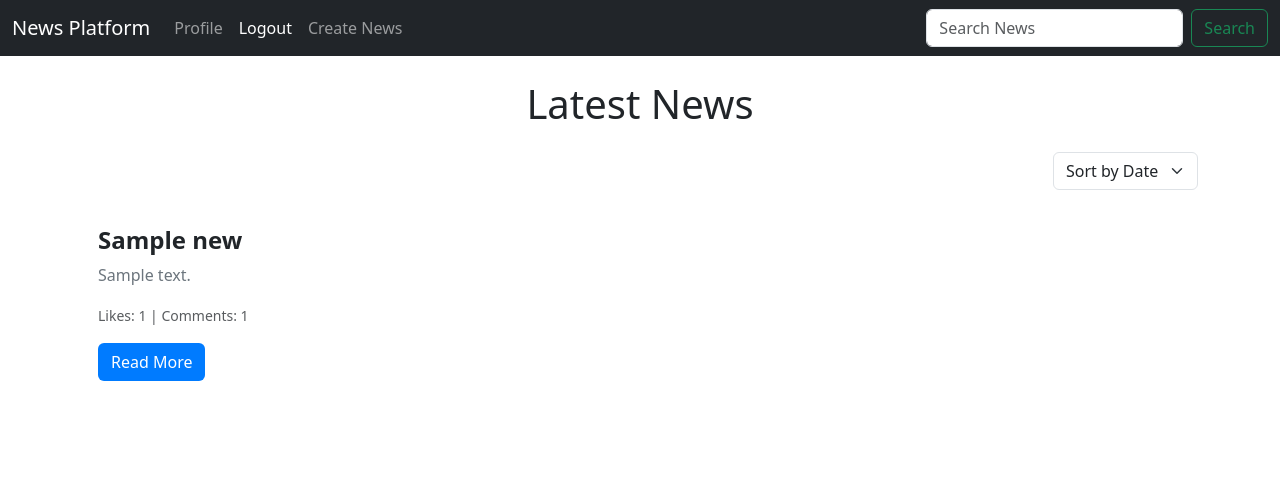
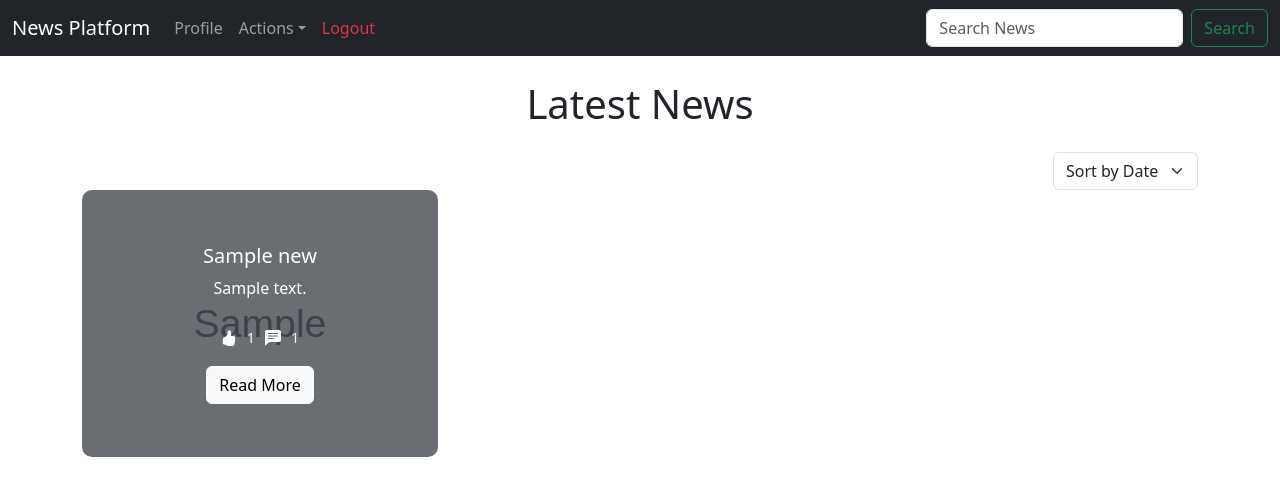
Before and after one commit to parsapardak/NewPlatform, a Django app: page /news/ in a window 1280 px wide. Shown: the top 496 px of the page. Run offline with Django 5.2, Linux system fonts and the light colour scheme; a user stored in the database is signed in; tables that the repository leaves empty hold one stand-in row (values such as "Sample post"); grey boxes marked "Sample" are stand-in pictures.

Commit message:
complete

```diff
--- a/news/models.py
+++ b/news/models.py
@@ -9,6 +9,7 @@ class News(models.Model):
     published_date = models.DateTimeField(auto_now_add=True)
     author = models.ForeignKey(CustomUser, on_delete=models.CASCADE)
     likes_count = models.PositiveIntegerField(default=0)
+    image = models.ImageField(upload_to='news_images/', blank=True, null=True)
 
     class Meta:
         ordering = ['-published_date']  # مرتب‌سازی پیش‌فرض نزولی بر اساس تاریخ انتشار
--- a/news/views.py
+++ b/news/views.py
@@ -76,6 +76,7 @@ def create_news(request):
         title = request.POST.get('title')
         summary = request.POST.get('summary')
         content = request.POST.get('content')
+        image = request.FILES.get('image')
 
         if not title or not content:
             return render(request, 'news/create_news.html', {'error': 'All fields are required'})
@@ -85,7 +86,8 @@ def create_news(request):
                 title=title,
                 summary=summary,
                 content=content,
-                author=request.user
+                author=request.user,
+                image=image,
             )
             return redirect('news_list')
         except Exception as e:
--- a/news_platform/settings.py
+++ b/news_platform/settings.py
@@ -144,3 +144,5 @@ AUTH_USER_MODEL = 'accounts.CustomUser'
 
 LOGIN_URL = '/accounts/login/'
 LOGOUT_REDIRECT_URL = '/'
+MEDIA_URL = '/media/'
+MEDIA_ROOT = BASE_DIR / 'media'
--- a/news_platform/urls.py
+++ b/news_platform/urls.py
@@ -27,3 +27,8 @@ urlpatterns = [
     path('likes/', include('likes.urls')),
     path('admin/', admin.site.urls),
 ]
+
+from django.conf import settings
+from django.conf.urls.static import static
+
+urlpatterns += static(settings.MEDIA_URL, document_root=settings.MEDIA_ROOT)
--- a/templates/news/news_list.html
+++ b/templates/news/news_list.html
@@ -5,30 +5,65 @@
     <meta name="viewport" content="width=device-width, initial-scale=1.0">
     <title>News Platform</title>
     <link href="https://cdn.jsdelivr.net/npm/bootstrap@5.3.0/dist/css/bootstrap.min.css" rel="stylesheet">
+    <link href="https://cdn.jsdelivr.net/npm/bootstrap-icons/font/bootstrap-icons.css" rel="stylesheet">
     <style>
-        /* استایل کارت‌ها */
+        /* Navbar styles */
+        .navbar .btn-link {
+            color: #dc3545; /* Red for logout */
+        }
+
+        /* Card styles */
         .news-card {
+            position: relative;
+            overflow: hidden;
+            border: none;
+            border-radius: 10px;
+            color: white;
+            text-align: center;
             transition: transform 0.3s ease, box-shadow 0.3s ease;
-            border: none;
-            overflow: hidden;
         }
         .news-card:hover {
             transform: scale(1.05);
-            box-shadow: 0 4px 15px rgba(0, 0, 0, 0.2);
+            box-shadow: 0 4px 15px rgba(0, 0, 0, 0.3);
         }
-        .news-card .card-title {
-            font-size: 1.5rem;
-            font-weight: bold;
+        .news-card .card-img-overlay {
+            position: absolute;
+            top: 0;
+            left: 0;
+            width: 100%;
+            height: 100%;
+            background: rgba(0, 0, 0, 0.5); /* Semi-transparent overlay */
+            display: flex;
+            flex-direction: column;
+            justify-content: center;
+            align-items: center;
+            padding: 20px;
         }
-        .news-card .card-text {
-            color: #6c757d;
+        .news-card .card-img {
+            width: 100%;
+            height: 100%;
+            object-fit: cover;
         }
-        .btn-custom {
-            background-color: #007bff;
-            color: white;
+
+        /* Icon and text for likes/comments */
+        .icon-text {
+            display: flex;
+            align-items: center;
+            justify-content: center;
+            gap: 10px;
+            margin-top: 10px;
         }
-        .sort-dropdown {
-            margin-bottom: 20px;
+        .icon-text span {
+            font-size: 0.9rem;
+            color: #f8f9fa;
+        }
+
+        /* Dropdown menu for admin actions */
+        .dropdown-menu a {
+            color: #333;
+        }
+        .dropdown-menu a:hover {
+            background-color: #f8f9fa;
         }
     </style>
 </head>
@@ -44,18 +79,23 @@
                 <ul class="navbar-nav me-auto">
                     {% if user.is_authenticated %}
                         <li class="nav-item"><a class="nav-link" href="{% url 'user-profile' %}">Profile</a></li>
+                        {% if user.user_type in 'admin superuser' %}
+                            <li class="nav-item dropdown">
+                                <a class="nav-link dropdown-toggle" href="#" id="adminMenu" role="button" data-bs-toggle="dropdown">Actions</a>
+                                <ul class="dropdown-menu" aria-labelledby="adminMenu">
+                                    <li><a class="dropdown-item" href="{% url 'create_news' %}">Create News</a></li>
+                                    {% if user.user_type == 'superuser' %}
+                                        <li><a class="dropdown-item" href="{% url 'manage-users' %}">Manage Users</a></li>
+                                    {% endif %}
+                                </ul>
+                            </li>
+                        {% endif %}
                         <li class="nav-item">
                             <form action="{% url 'logout' %}" method="post" style="display: inline;">
                                 {% csrf_token %}
-                                <button type="submit" class="btn btn-link nav-link" style="color: white;">Logout</button>
+                                <button type="submit" class="btn btn-link nav-link">Logout</button>
                             </form>
                         </li>
-                        {% if user.user_type in 'admin superuser' %}
-                            <li class="nav-item"><a class="nav-link" href="{% url 'create_news' %}">Create News</a></li>
-                        {% endif %}
-                        {% if user.user_type == 'superuser' %}
-                            <li class="nav-item"><a class="nav-link" href="{% url 'manage-users' %}">Manage Users</a></li>
-                        {% endif %}
                     {% else %}
                         <li class="nav-item"><a class="nav-link" href="{% url 'login' %}">Login</a></li>
                         <li class="nav-item"><a class="nav-link" href="{% url 'register' %}">Register</a></li>
@@ -72,7 +112,7 @@
     <!-- Main Content -->
     <div class="container mt-4">
         <h1 class="text-center mb-4">Latest News</h1>
-        <!-- مرتب‌سازی به صورت Dropdown -->
+        <!-- Sorting Dropdown -->
         <div class="d-flex justify-content-end sort-dropdown">
             <select class="form-select w-auto" onchange="location = this.value;">
                 <option value="?sort=-published_date" {% if request.GET.sort == '-published_date' %}selected{% endif %}>Sort by Date</option>
@@ -80,20 +120,24 @@
             </select>
         </div>
 
-        <!-- کارت‌های خبر -->
+        <!-- News Cards -->
         <div class="row">
             {% for news in news %}
-            <div class="col-md-4">
+            <div class="col-md-4 mb-4">
                 <div class="card news-card">
-                    <div class="card-body">
+                    {% if news.image %}
+                        <img src="{{ news.image.url }}" class="card-img" alt="{{ news.title }}">
+                    {% else %}
+                        <img src="https://via.placeholder.com/300" class="card-img" alt="No Image Available">
+                    {% endif %}
+                    <div class="card-img-overlay">
                         <h5 class="card-title">{{ news.title }}</h5>
                         <p class="card-text">{{ news.summary|truncatechars:100 }}</p>
-                        <p class="card-text">
-                            <small class="text-muted">
-                                Likes: {{ news.likes.count }} | Comments: {{ news.comments_count }}
-                            </small>
-                        </p>
-                        <a href="{% url 'news_detail' news.id %}" class="btn btn-custom">Read More</a>
+                        <div class="icon-text">
+                            <i class="bi bi-hand-thumbs-up-fill"></i> <span>{{ news.likes.count }}</span>
+                            <i class="bi bi-chat-left-text-fill"></i> <span>{{ news.comments_count }}</span>
+                        </div>
+                        <a href="{% url 'news_detail' news.id %}" class="btn btn-light mt-3">Read More</a>
                     </div>
                 </div>
             </div>
```
Also changed, not shown: templates/news/create_news.html (+8 -1 lines), news/migrations/0005_news_image.py (added).
